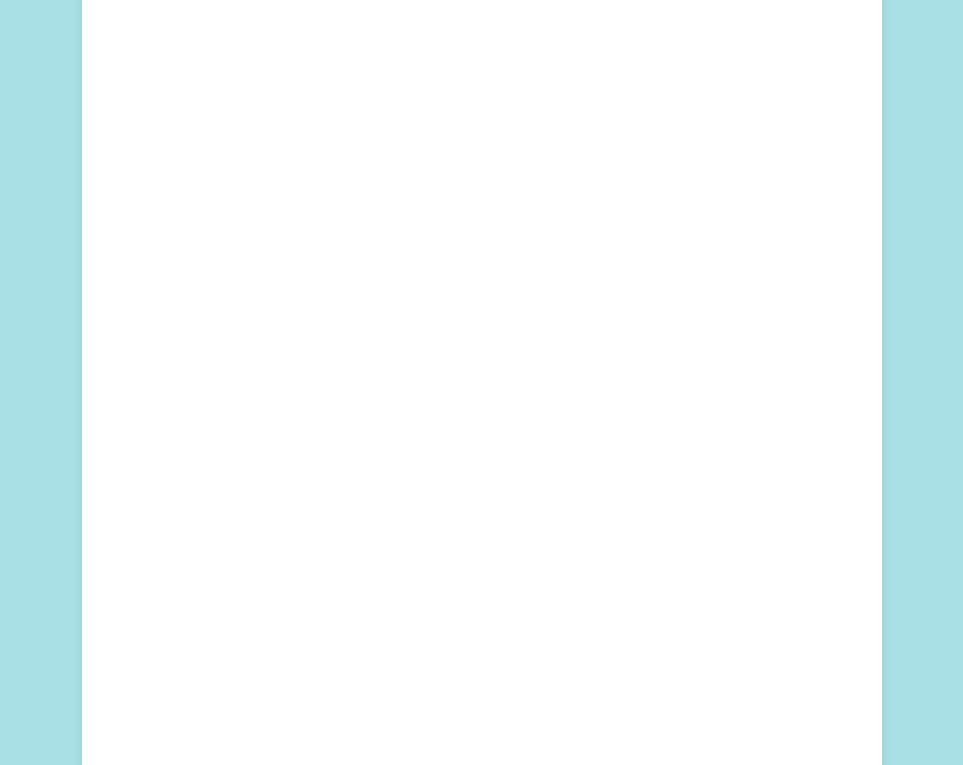
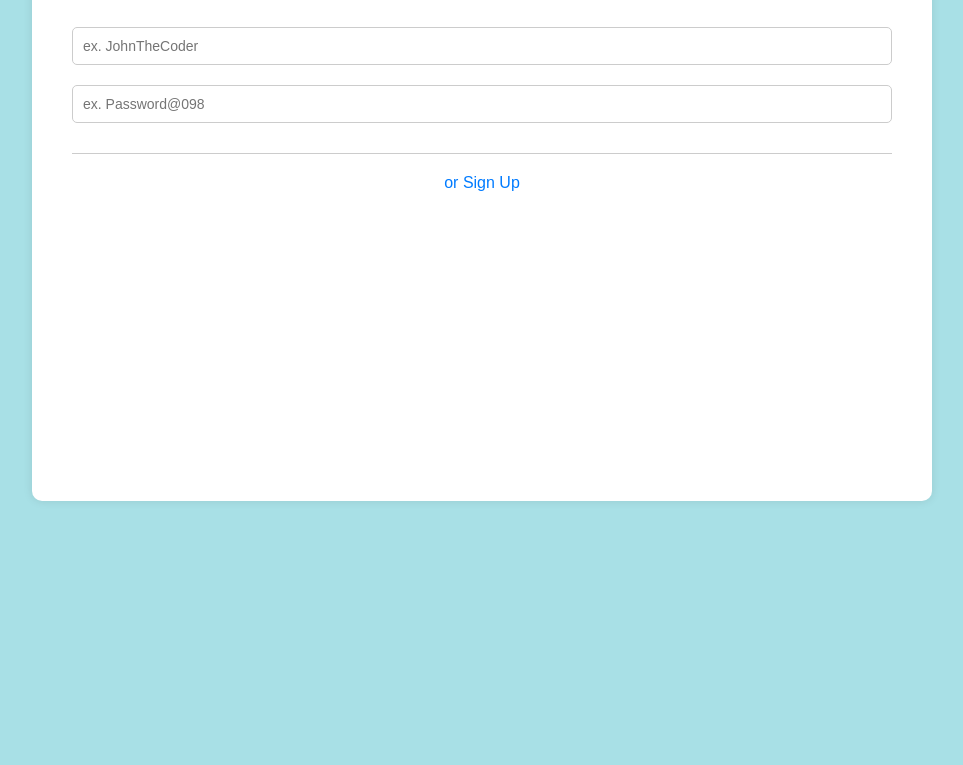
Before and after one commit to romirthedev/fbla2024testing, a plain HTML site: page index.html in a window 1280 px wide. Shown: the part 199-964 px from the top of the page, without its empty margins (158-1121 px from the left). After the commit the page ends 800 px from the top, so only its background shows below. Drawn offline with Linux system fonts and the light colour scheme.

Commit message:
Update styles.css

```diff
--- a/styles.css
+++ b/styles.css
@@ -21,8 +21,8 @@ body {
     border-radius: 10px;
     box-shadow: 0 0 10px rgba(0, 0, 0, 0.1);
     text-align: center;
-    width: 800px; /* Increased width */
-    height: 1200px; /* Increased height */
+    width: 900px; /* Increased width */
+    height: 600px; /* Increased height */
 }
 
 .login-container img {
```
